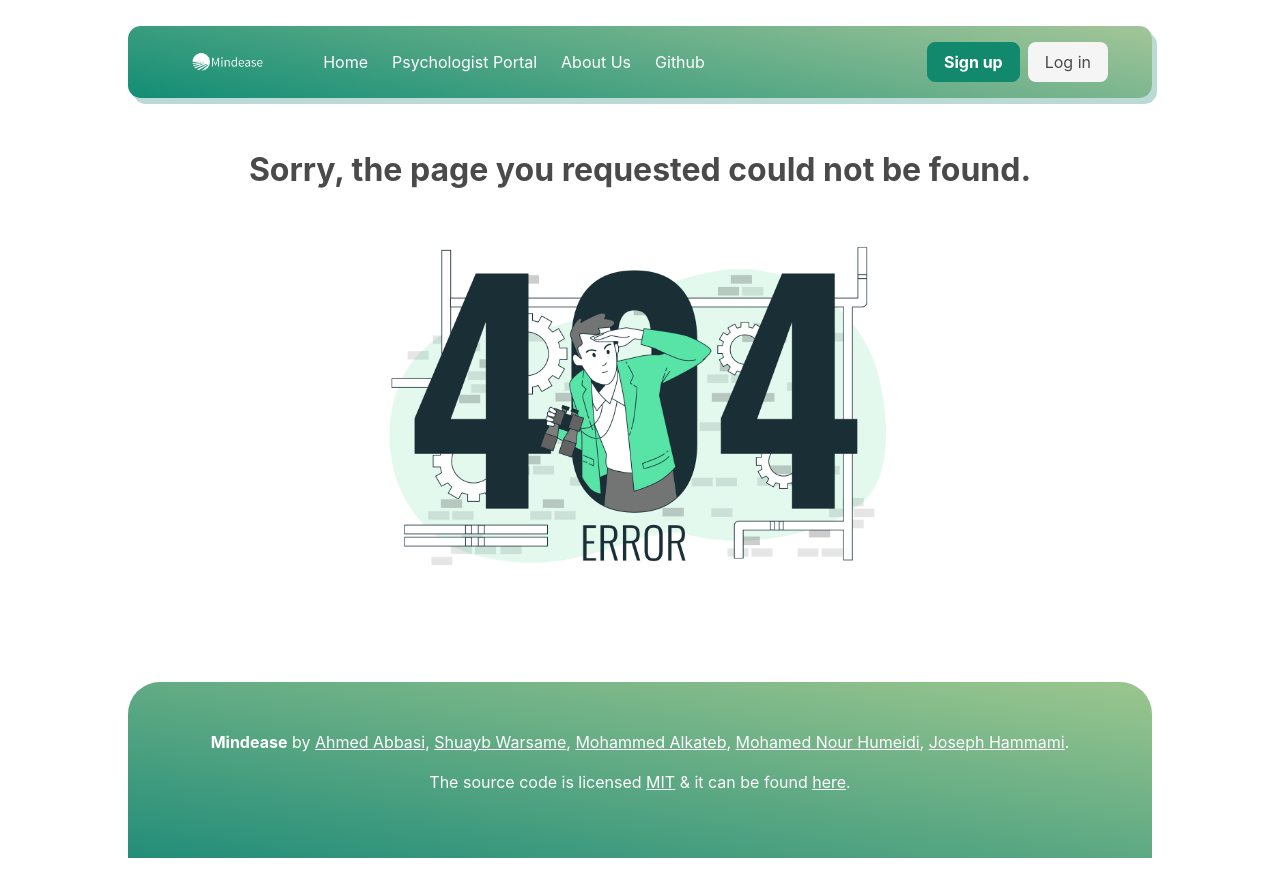
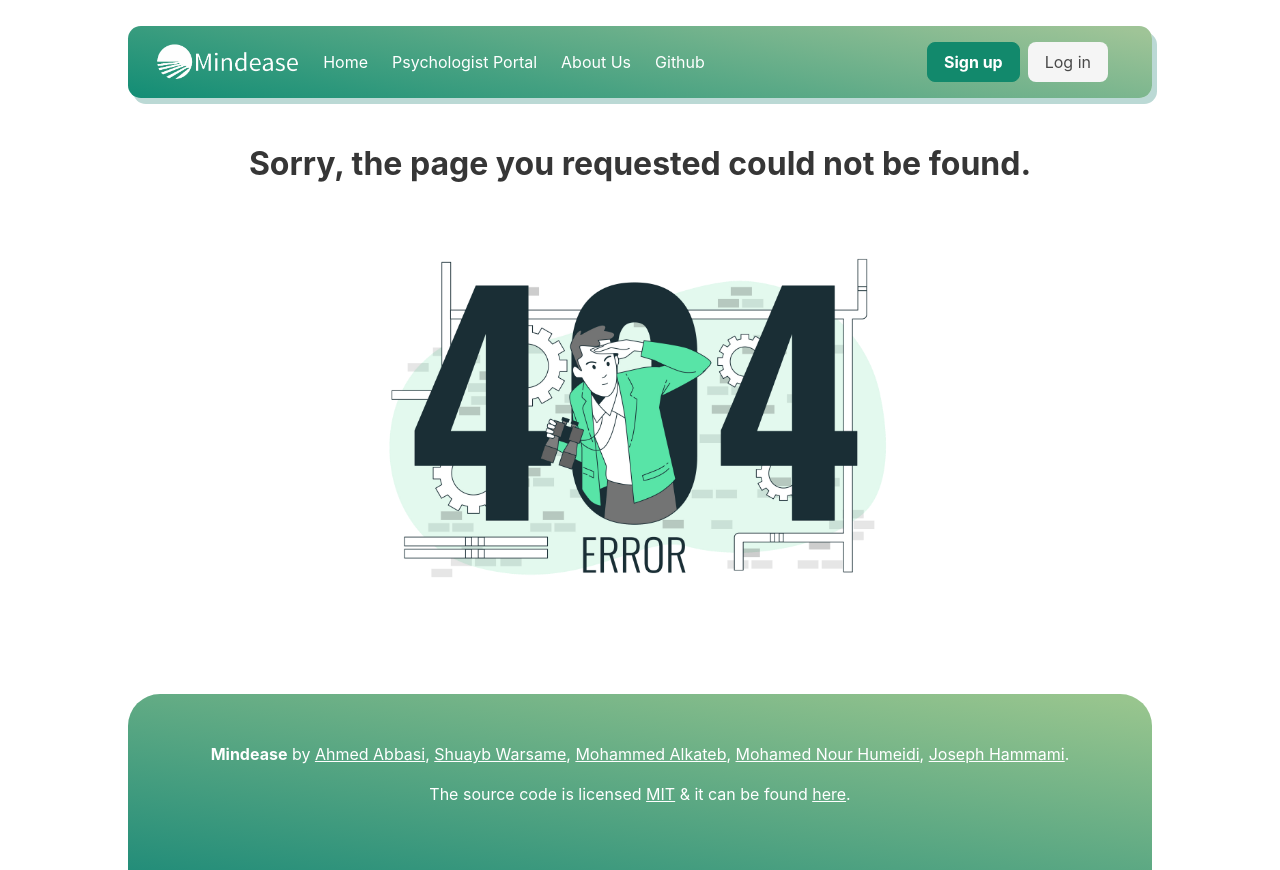
Before and after one commit to alcompilor/mindease, a Flask app: page /1 in a window 1280 px wide. Run offline with Flask 2, Linux system fonts and the light colour scheme; parts of the project's set-up code (start-up, migrations or seed data) failed here and were passed over; some libraries are stand-ins or nearby versions.

Commit message:
Frontend (#142)
* static + templates first commit

* updated static + templates

* updated register ui

* updated static + templates

* updated static + templates

* updated static + templates

* updated static + templates

* updated register

* updated register

* updated register

* first release static + templates

* updated register.html

* fixed messages in register.html

* fixed datepicker interval

* added login.html

* unified register and login css + added login DOM

* changed login pic + made login btn load faster

* UI changes to match logged in/logged out status

* renamed 'dashboard' to 'my space'

* added checkup + updated space

* updated my space + checkup

* added meditation timer + updated myspace and its css

* myspace section is finalized

* some css tweaks to myspace section

* fixed metrics.js

* restructured my space templating

* added journals

* added checkup form + journal form

* added favicon + edited space menu to temp hide account link

* added stronger pass validation for registeration + edited myspace css

* fixed css syntax error

* added error messages for journal + checkup

* added journals to frontend

* tweaked journals search

* supported display of doctor key

* css tweaks to space container

* tweaked emojis and journal search

* added 404 img

* fixed buttons css issue

* cleaned js code + tweaked comments

* tweaked assertion to fetch it from backend in order to avoid cors issues

* fixed form action + post req to doctorform

* doctor portal now displays error msgs

* fixed key whitespaces issue when copying

* updated doctorkey parsing

* adjusted checkups content

* added links to navbar + tweaked hover css for nav elements

* made blury effect for popup in doctor-view

* fixed 404 css

---------

Co-authored-by: Ahmed Abbasi <ahmed-abbasi@outlook.com>

```diff
--- a/static/css/main.css
+++ b/static/css/main.css
@@ -956,15 +956,16 @@ input#shareable-key {
   align-items: center;
 }
 
-#home img {
+/* 404 NOT FOUND */
+
+#notfound-img {
   width: 50%;
   display: block;
   margin: 0 auto;
 }
 
-#home h1 {
+#notfound-title {
   font-weight: bold;
-  font-size: 2em;
   text-align: center;
 }
 
--- a/templates/404.html
+++ b/templates/404.html
@@ -1,9 +1,14 @@
 {% extends 'layout.html' %} {% block content %}
 <div id="home">
   {% include 'navbar.html' %}
-    <title>404 - Page not found | Mindease</title>
-    <h1>Sorry, the page you requested could not be found.</h1>
-    <img src="{{ url_for('static', filename='img/405.png') }}" alt="404 Error">
-{% include 'footer.html' %}
+  <h3 class="title is-3" id="notfound-title">
+    Sorry, the page you requested could not be found.
+  </h3>
+  <img
+    id="notfound-img"
+    src="{{ url_for('static', filename='img/405.png') }}"
+    alt="404 Error"
+  />
+  {% include 'footer.html' %}
 </div>
 {% endblock %}
--- a/templates/navbar.html
+++ b/templates/navbar.html
@@ -4,7 +4,7 @@
   aria-label="main navigation"
 >
   <div class="navbar-brand">
-    <a class="navbar-item" href=".">
+    <a class="navbar-item" href="/">
       <img
         src="{{ url_for('static', filename='img/logo-white.png') }}"
         id="home-logo"
```
